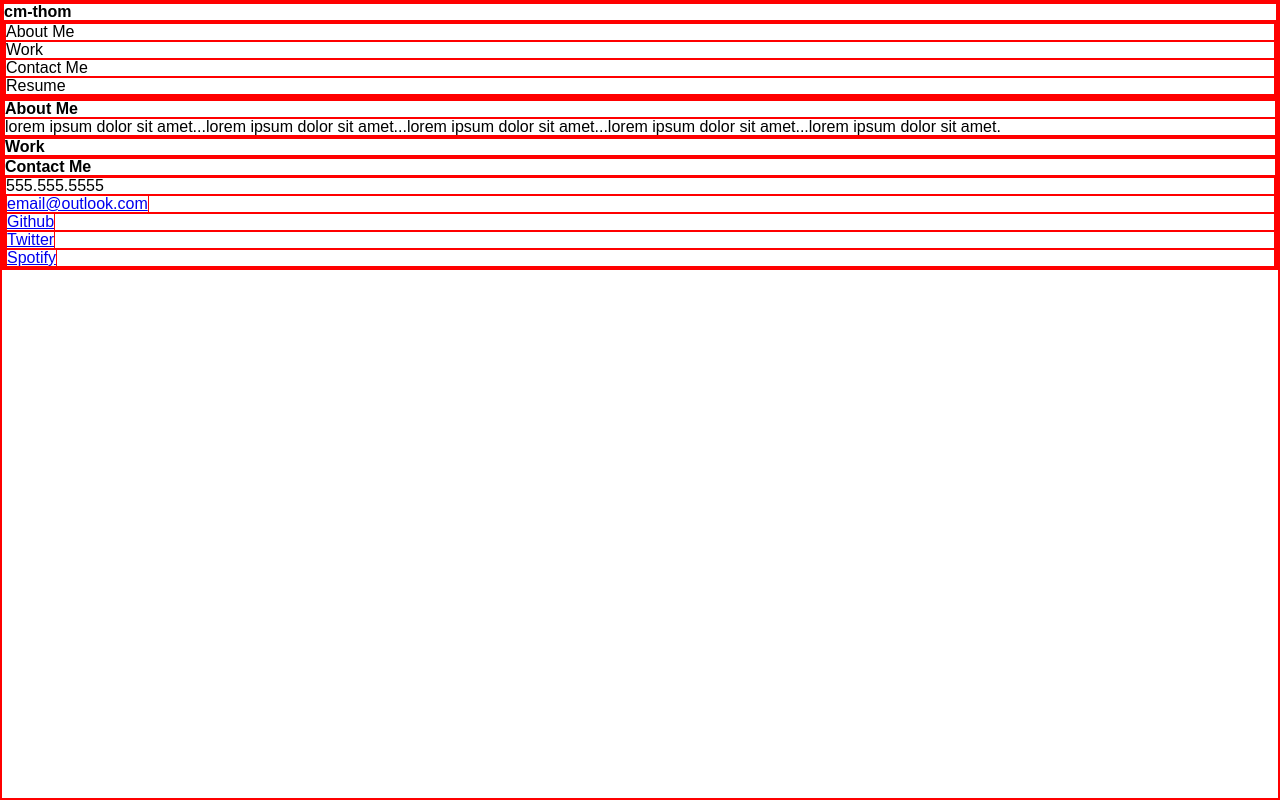
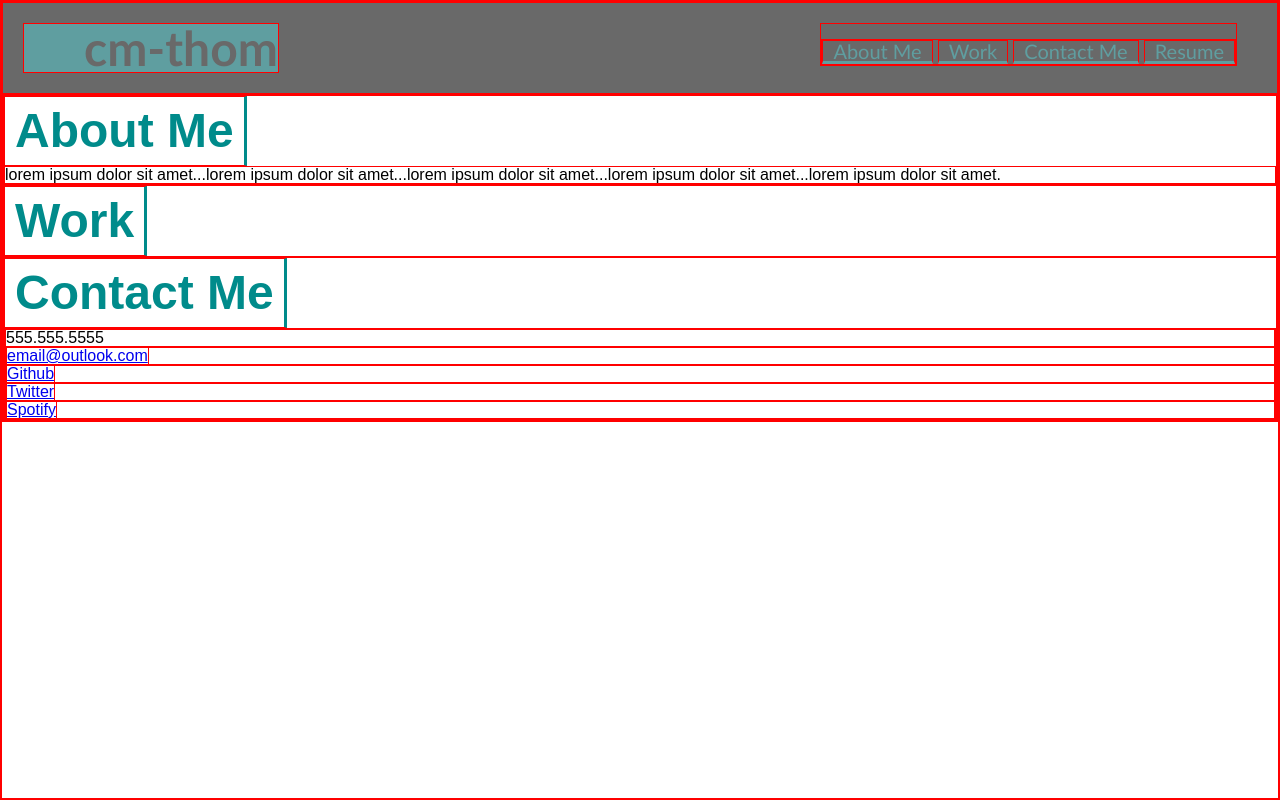
Before and after one commit to cm-thom/challenge-2-portfolio-css, a plain HTML site: page index.html in a window 1280 px wide. Drawn offline with Linux system fonts and the light colour scheme.

Commit message:
added CSS styling

```diff
--- a/assets/css/style.css
+++ b/assets/css/style.css
@@ -1,3 +1,48 @@
 * {
+    box-sizing: border-box;
+    padding: 0;
+    margin: 0;
     border: 1px red solid;
 }
+
+.header {
+    padding: 20px;
+    font-family: 'Trebuchet MS', 'Lucida Sans Unicode', 'Lucida Grande', 'Lucida Sans', Arial, sans-serif;
+    background-color: dimgrey;
+    color: #ffffff;
+}
+
+.header h1 {
+    display: inline-block;
+    font-size: 48px;
+    padding-left: 60px;
+    background-color: cadetblue;
+    color: dimgray;
+}
+
+.header nav {
+    padding-top: 15px;
+    margin-right: 20px;
+    float: right;
+    font-family: 'Gill Sans', 'Gill Sans MT', Calibri, 'Trebuchet MS', sans-serif;
+    font-size: 20px;
+    color: cadetblue;
+}
+
+.header nav ul {
+    list-style-type: none;
+}
+
+.header nav ul li {
+    display: inline-block;
+    border-bottom: 3px cadetblue solid;
+    padding: 0px 10px;
+}
+
+main section h2 {
+    display: inline-block;
+    font-size: 48px;
+    border-right: 3px darkcyan solid;
+    color: darkcyan;
+    padding: 10px;
+}
--- a/index.html
+++ b/index.html
@@ -5,13 +5,13 @@
     <meta charset="UTF-8" />
     <!-- sets viewport to device width -->
     <meta name="viewport" content="width=device-width, initial-scale=1.0" />
-    <!-- included reset CSS to clear any broswer-inherited styles -->
+    <!-- include reset CSS to clear any broswer-inherited styles -->
     <link rel="stylesheet" href="./assets/css/reset.css" />
     <link rel="stylesheet" href="./assets/css/style.css" />
 </head>
 
 <body>
-    <header>
+    <header class="header">
         <h1>cm-thom</h1>
         <nav>
             <ul>
@@ -42,10 +42,10 @@
             <ul>
                 <!-- add functioning links -->
                 <li>555.555.5555</li>
-                <li><a href="outlook.com">email@outlook.com</a></li>
-                <li><a href="github.com/">Github</a></li>
-                <li><a href="twitter.com">Twitter</a></li>
-                <li><a href="spotify.com">Spotify</a></li>
+                <li><a href="https://outlook.com">email@outlook.com</a></li>
+                <li><a href="https://github.com/">Github</a></li>
+                <li><a href="https://twitter.com">Twitter</a></li>
+                <li><a href="https://spotify.com">Spotify</a></li>
             </ul>
         </section>
     </main>
```
Also changed, not shown: 2 other files.
